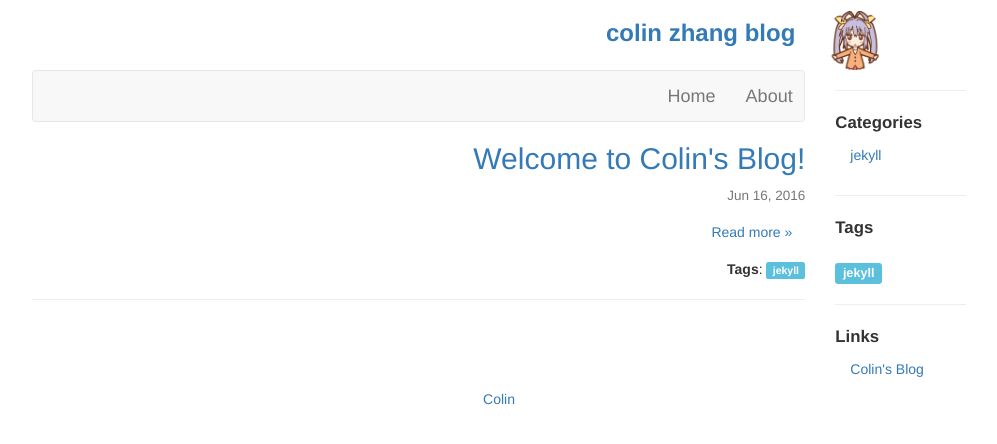
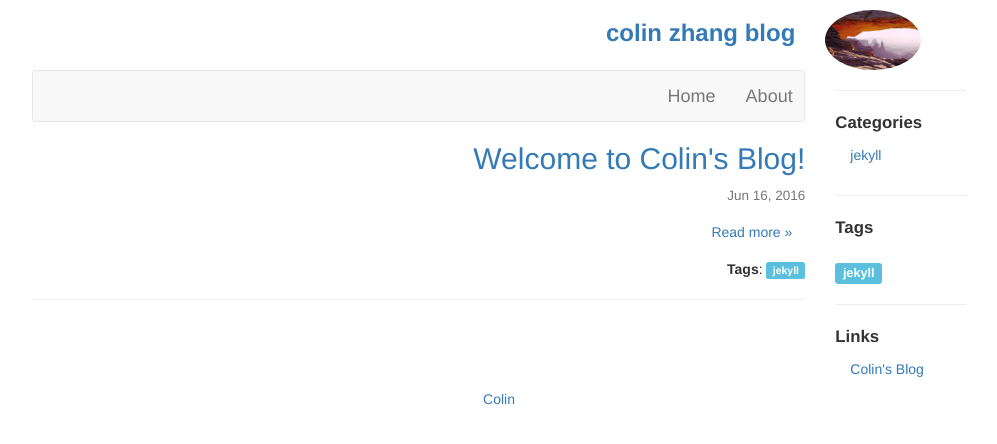
Before and after one commit to colin88/colin88.github.io, a Jekyll site: the page built from index.html, in a window 1280 px wide. Shown: the top 444 px of the page, without its empty margins (141-1138 px from the left). Built offline with Jekyll 4.4.1, drawn with Linux system fonts in a browser that asks for light colours; the list of posts is cut into pages by our own code.

Commit message:
modify index.md

```diff
--- a/_includes/header.html
+++ b/_includes/header.html
@@ -9,7 +9,7 @@
             </h3>
           </div>
           <div class="col-xs-2 span3">
-            <img alt="Renge" height="60" src="/images/miaopasi.gif" class="img-circle miaopasi" /></div>
+            <img alt="Renge" height="60" src="/images/img11.jpg" class="img-circle miaopasi" /></div>
         </div>
       </div>
       <div class="row-fluid">
```
Also changed, not shown: images/1.jpg (added), images/img11.jpg (added).
